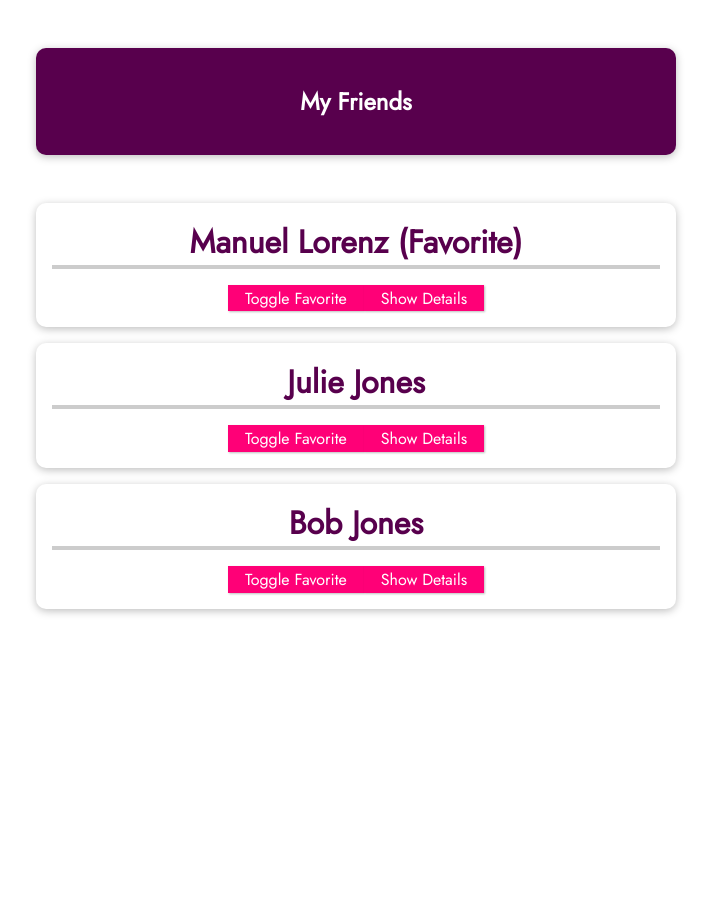
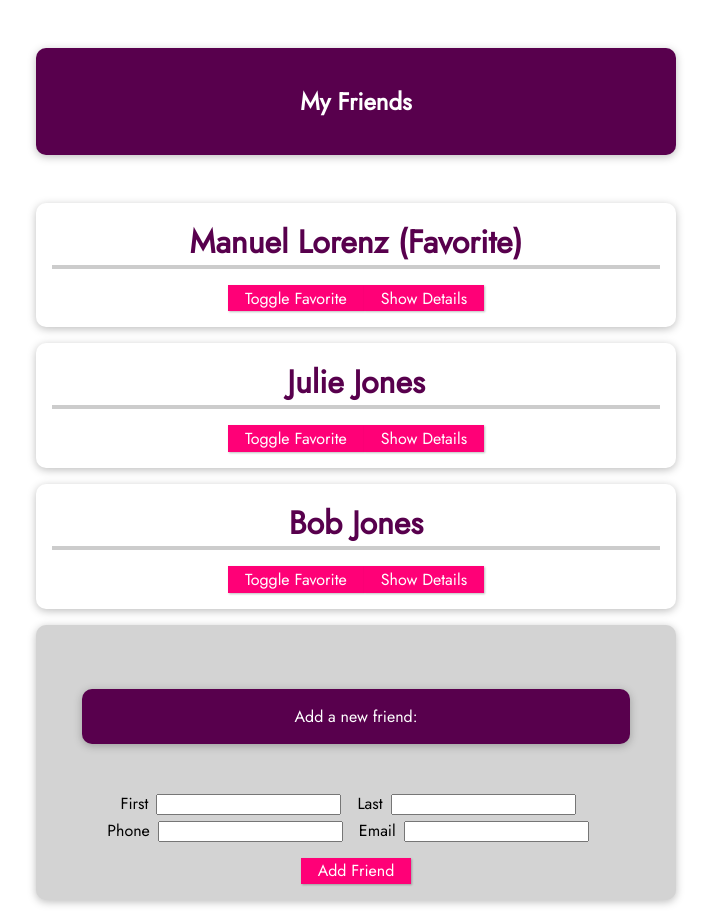
Before and after one commit to devin-L-knight/vue-first-app, a Vue app: page / in a window 1280 px wide. Shown: the whole page, without its empty margins (284-995 px from the left). Before the commit the page ends 800 px from the top, so only its background shows below. Built offline with nearby package versions, Linux system fonts and the light colour scheme.

Commit message:
created initial component for NewFriendForm & structured through App.vue & main.js to begin rendering empty form to screen with basic styles.

```diff
--- a/src/App.vue
+++ b/src/App.vue
@@ -13,6 +13,7 @@
         @toggle-favorite='toggleFavoriteStatus'
       ></friend-contact>
     </ul>
+    <new-friend-form></new-friend-form>
   </section>
 </template>
 
@@ -87,7 +88,7 @@
     list-style: none;
   }
 
-  #app li {
+  #app li, form {
     box-shadow: 0 2px 8px rgba(0, 0, 0, 0.26);
     margin: 1rem auto;
     border-radius: 10px;
--- /dev/null
+++ b/src/components/NewFriendForm.vue
@@ -0,0 +1,68 @@
+<template>
+    <form action="" class="form__new-friend">
+        <header>Add a new friend:</header>
+        <div class="form-fields">
+            <div class='form-row'>
+                <div class='form__single-input'>
+                    <label>First</label>
+                    <input type="text" value="">
+                </div>
+                <div class='form__single-input'>
+                    <label>Last</label>
+                    <input type="text" value="">
+                </div>
+            </div>
+            <div class='form-row'>
+                <div class='form__single-input'>
+                    <label>Phone</label>
+                    <input type="text" value="">
+                </div>
+                    <div class='form__single-input'>
+                    <label>Email</label>
+                    <input type="text" value="">
+                </div>
+            </div>
+        </div>
+        <button>Add Friend</button>
+    </form>
+</template>
+
+<script>
+    export default {
+        data() {
+            return {
+
+            }
+        },
+        methods: {
+            createEntry() {
+
+            }
+        }
+    }
+</script>
+
+<style>
+    .form-fields {
+        margin-bottom: 1rem;
+    }
+
+    .form-row {
+        margin: 0.25rem;
+        display: flex;
+        flex-direction: row;
+        justify-content: center;
+    }
+
+    .form__single-input {
+        margin-right: 16px;
+    }
+
+    .form__new-friend {
+            background-color: lightgray;
+    }
+
+    label {
+            margin-right: 0.5rem;
+    }
+</style>
--- a/src/main.js
+++ b/src/main.js
@@ -3,6 +3,7 @@ import App from './App.vue'
 
 // imported Components:
 import FriendContact from './components/FriendContact.vue';
+import NewFriendForm from './components/NewFriendForm.vue';
 
 // we create our app here.
 const app = createApp(App);
@@ -10,6 +11,7 @@ const app = createApp(App);
 // we include our components to the app object here
 // the component method accepts two arguments...a string name of the component and an object (which is FriendContact)
 app.component('friend-contact', FriendContact);
+app.component('new-friend-form', NewFriendForm);
 
 // we mount the app below the other logic.
 app.mount('#app')
```
